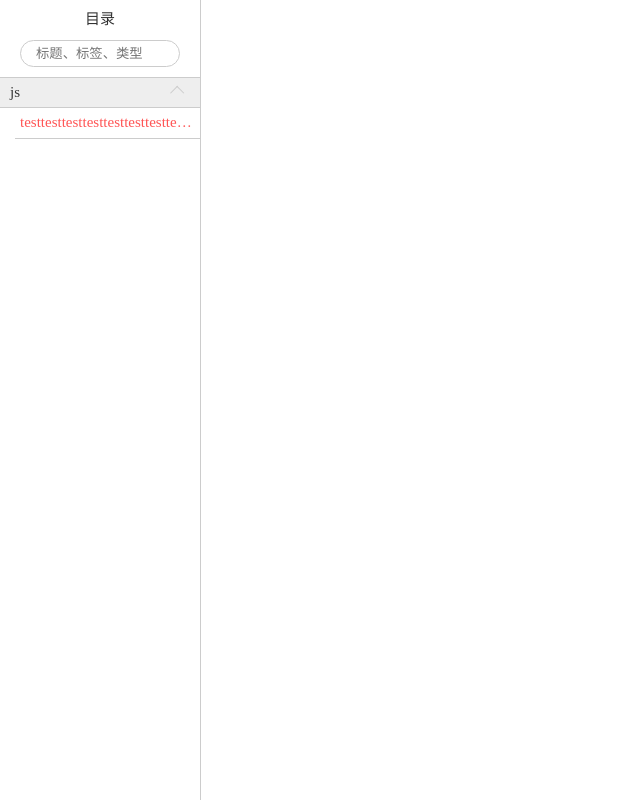
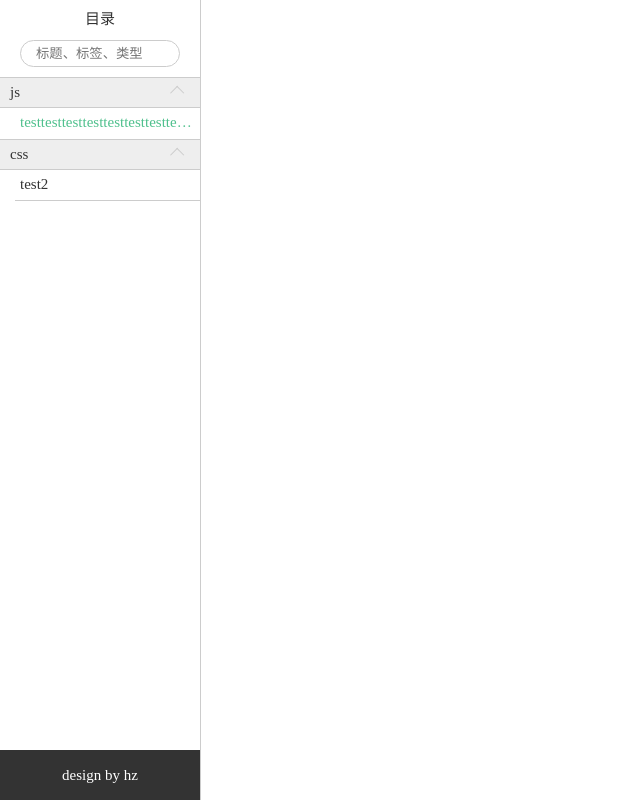
Before and after one commit to Allen3039/hz9527.github.io, a Vue app in the folder app/: page /#/1522486269000 in a window 1280 px wide. Shown: the whole page, without its empty margins (0-640 px from the left). Built offline with nearby package versions, Linux system fonts and the light colour scheme.

Commit message:
:lipstick: add style

```diff
--- a/app/src/components/menu.vue
+++ b/app/src/components/menu.vue
@@ -2,6 +2,7 @@
   <div class="menu" @click='handlerClick'>
     <div class='menu-tit'>目录</div>
     <Serach class='menu-search' />
+    <div class="menu-con">
       <div class="item" v-for='(item, ind) in menu' :key='item.key'>
         <div :class="['item-type', item.unwind ? 'item-type-up' : '']" :data-ind='ind'>{{item.key}}</div>
         <div class="item-con" v-show='item.unwind'>
@@ -10,6 +11,10 @@
             {{info.title}}
           </div>
         </div>
+      </div>
+    </div>
+    <div class="menu-footer">
+      design by hz
     </div>
   </div>
 </template>
@@ -78,6 +83,12 @@ export default {
 <style lang="scss" scoped>
   @import '../styles/variable.scss';
   .menu {
+    display: flex;
+    flex-direction: column;
+    overflow: hidden;
+    .menu-tit, .menu-search, .menu-footer {
+      flex-shrink: 0;
+    }
     .menu-tit {
       padding: 10px 0;
       text-align: center;
@@ -86,16 +97,29 @@ export default {
       width: 80%;
       margin: 0 auto 10px auto;
     }
+    .menu-con {
+      flex-grow: 1;
+      overflow: auto;
+    }
+    .menu-footer {
+      height: 50px;
+      line-height: 50px;
+      background-color: $bg-footer;
+      color: #fff;
+      text-align: center;
+    }
   }
   .item {
     cursor: pointer;
     &:last-child {
-      .item-tit:last-child {border-bottom-width: 1px;}
+      .item-type {border-bottom: 1px solid $border-c;}
+      .item-tit:last-child {border-bottom-color: $border-c;}
     }
     .item-type {
       padding: 5px 0 5px 10px;
       background: $bg-c;
-      border-bottom: 1px solid $border-c;
+      border-top: 1px solid $border-c;
+      border-bottom: 0;
       position: relative;
       &:after {
         content: '';
@@ -111,23 +135,25 @@ export default {
         transform: rotate(135deg);
         transform-origin: 71.5% 28.5%;
       }
-      &:first-child {
-        border-top: 1px solid $border-c;
-      }
     }
     .item-type-up {
+      border-bottom: 1px solid $border-c;
       &:after {
         transform: rotate(-45deg);
       }
     }
     .item-tit {
+      box-sizing: border-box;
       padding: 5px;
       margin-left: 15px;
       border-bottom: 1px solid $border-c;
-      &:last-child {border-bottom-width: 0;}
+      &:last-child {border-bottom-color: transparent;}
+      &:hover {
+        border-left: 2px solid $theme-c;
+      }
     }
     .item-cur {
-      color: #f55;
+      color: $theme-c;
     }
   }
 </style>
--- a/app/src/components/search.vue
+++ b/app/src/components/search.vue
@@ -78,7 +78,7 @@ export default {
       border-radius: 15px;
       border: 1px solid $border-c;
       &:focus {
-        border-color: $tip-c;
+        border-color: $theme-c;
       }
     }
   }
@@ -119,7 +119,7 @@ export default {
       }
       .item-tips {
         border-radius: 8px;
-        border: 1px solid $tip-c;
+        border: 1px solid $theme-c;
       }
     }
   }
--- /dev/null
+++ b/app/src/pages/test2.md
@@ -0,0 +1,3 @@
+## test2
+<b class='type'>css</b>
+<b class='kw'>321</b>
--- a/app/src/router/config.js
+++ b/app/src/router/config.js
@@ -1 +1 @@
-export default [{"title":"testtesttesttesttesttesttesttesttesttesttest","type":"js","tips":["123"],"time":1522486269000,"file":"test.md"}]
+export default [{"title":"testtesttesttesttesttesttesttesttesttesttest","type":"js","tips":["123"],"time":1522486269000,"file":"test.md"},{"title":"test2","type":"css","tips":["321"],"time":1522680374000,"file":"test2.md"}]
--- a/app/src/styles/common.scss
+++ b/app/src/styles/common.scss
@@ -37,9 +37,9 @@ html, body {
     margin: 5px;
     padding: 0 5px;
     font-size: 12px;
-    border: 1px solid $tip-c;
+    border: 1px solid $theme-c;
     border-radius: 8px;
-    color: $tip-c;
+    color: $theme-c;
   }
 }
 
@@ -49,5 +49,5 @@ html, body {
   white-space: nowrap;
 }
 .match-kw {
-  color: $tip-c;
+  color: $theme-c;
 }
--- a/app/src/styles/variable.scss
+++ b/app/src/styles/variable.scss
@@ -1,5 +1,6 @@
 $border-c: #ccc;
 $main-c: #333;
 $light-c: #666;
-$tip-c: #4fc08d;
+$theme-c: #4fc08d;
 $bg-c: #eee;
+$bg-footer: #333;
```
Lines whose indentation alone changed are shown as unchanged.
